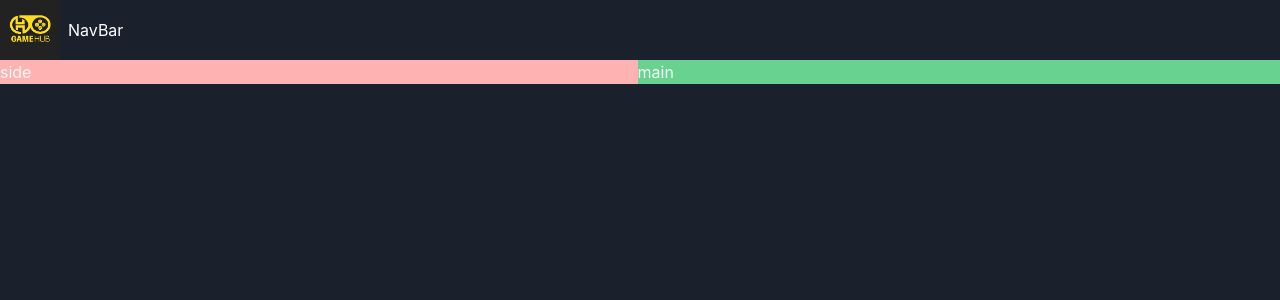
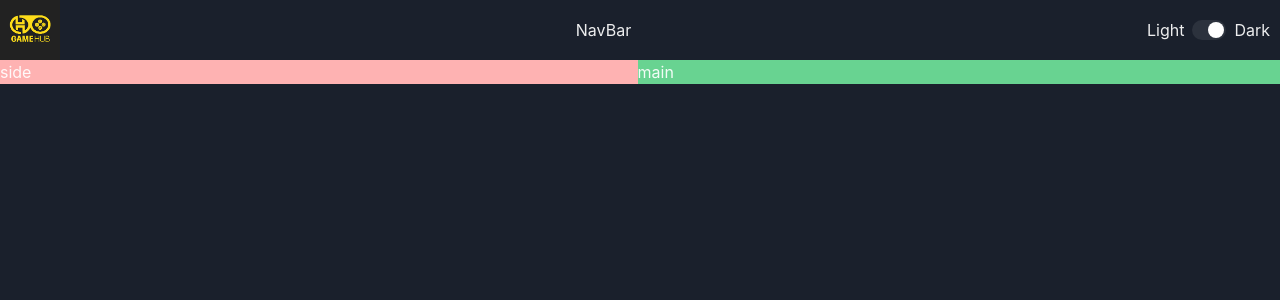
Before and after one commit to badrooxe/react-game-hub, a React (Vite) app: page / in a window 1280 px wide. Shown: the top 300 px of the page. Built offline with nearby package versions, Linux system fonts and the light colour scheme.

Commit message:
add color mode toggle

```diff
--- /dev/null
+++ b/src/components/ColorModeSwitch.tsx
@@ -0,0 +1,20 @@
+import { HStack, Switch, Text, useColorMode } from "@chakra-ui/react";
+
+const ColorModeSwitch = () => {
+  const { colorMode, toggleColorMode } = useColorMode();
+  console.log(colorMode);
+
+  return (
+    <HStack>
+      <Text>Light</Text>
+      <Switch
+        colorScheme="whiteAlpha"
+        isChecked={colorMode === "dark"}
+        onChange={toggleColorMode}
+      />
+      <Text>Dark</Text>
+    </HStack>
+  );
+};
+
+export default ColorModeSwitch;
--- a/src/components/NavBar.tsx
+++ b/src/components/NavBar.tsx
@@ -1,13 +1,15 @@
 import { HStack, Image, Text } from "@chakra-ui/react";
 import logo2 from "../assets/logo2.png";
 import logo1 from "../assets/logo1.png";
+import ColorModeSwitch from "./ColorModeSwitch";
 
 const NavBar = () => {
   return (
     <div>
-      <HStack>
+      <HStack justifyContent="space-between" paddingRight="10px">
         <Image src={logo1} boxSize="60px" />
-        <Text color="white">NavBar</Text>
+        <Text>NavBar</Text>
+        <ColorModeSwitch />
       </HStack>
     </div>
   );
```
